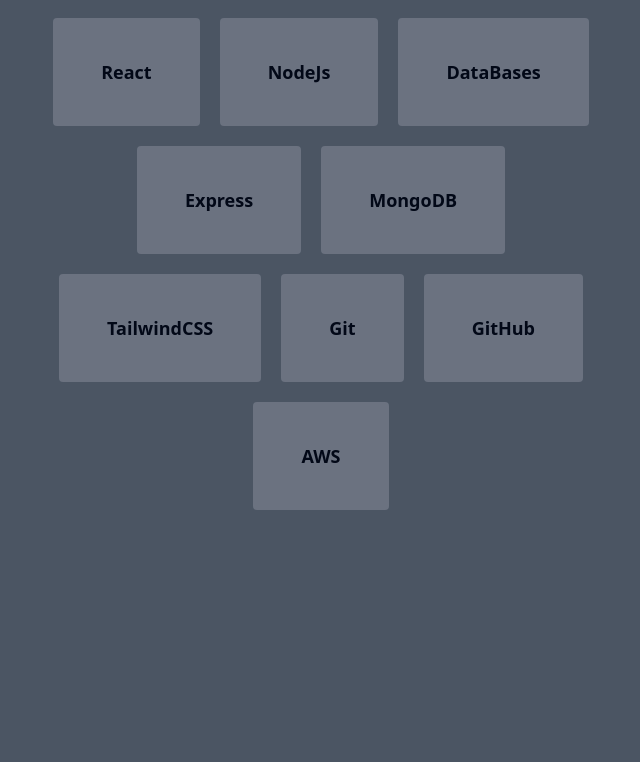
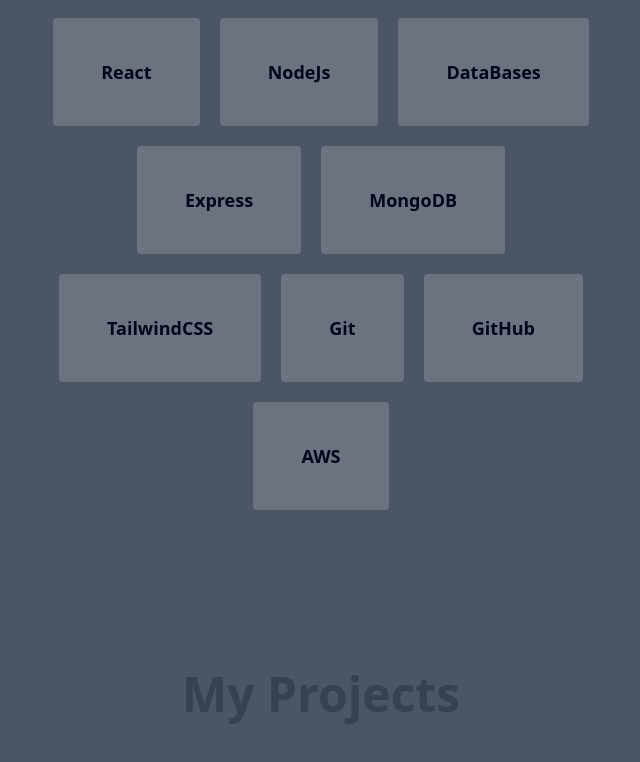
Before and after one commit to SANDEEP7522/my_pigeonhole, a React (Vite) app: page / in a window 1280 px wide. Shown: the part 1610-2372 px from the top of the page, without its empty margins (319-959 px from the left). Before the commit the page ends 2280 px from the top, so only its background shows below. Built offline with nearby package versions, Linux system fonts and the light colour scheme.

Commit message:
Added Project  section

```diff
--- a/src/App.jsx
+++ b/src/App.jsx
@@ -5,6 +5,7 @@
 import Hero from './components/Hero/Hero';
 import About from './components/About/About';
 import Skills from './components/Skills/Skill';
+import Projects from './components/Projects/Project';
 function App() {
 
   return (
@@ -13,6 +14,7 @@
       <Hero />
       <About />
       <Skills />
+      <Projects />
     </div>
   );
 }
--- /dev/null
+++ b/src/components/Projects/Project.jsx
@@ -0,0 +1,12 @@
+// Projects.js
+export default function Projects() {
+     return (
+         <section id="projects"
+                  className="my-20 w-full flex flex-col gap-5 align-center max-w-5xl mx-auto">
+             <h2 className="text-5xl text-gray-700 font-bold text-center">
+                 My Projects
+             </h2>
+
+         </section>
+     );
+ }
```
